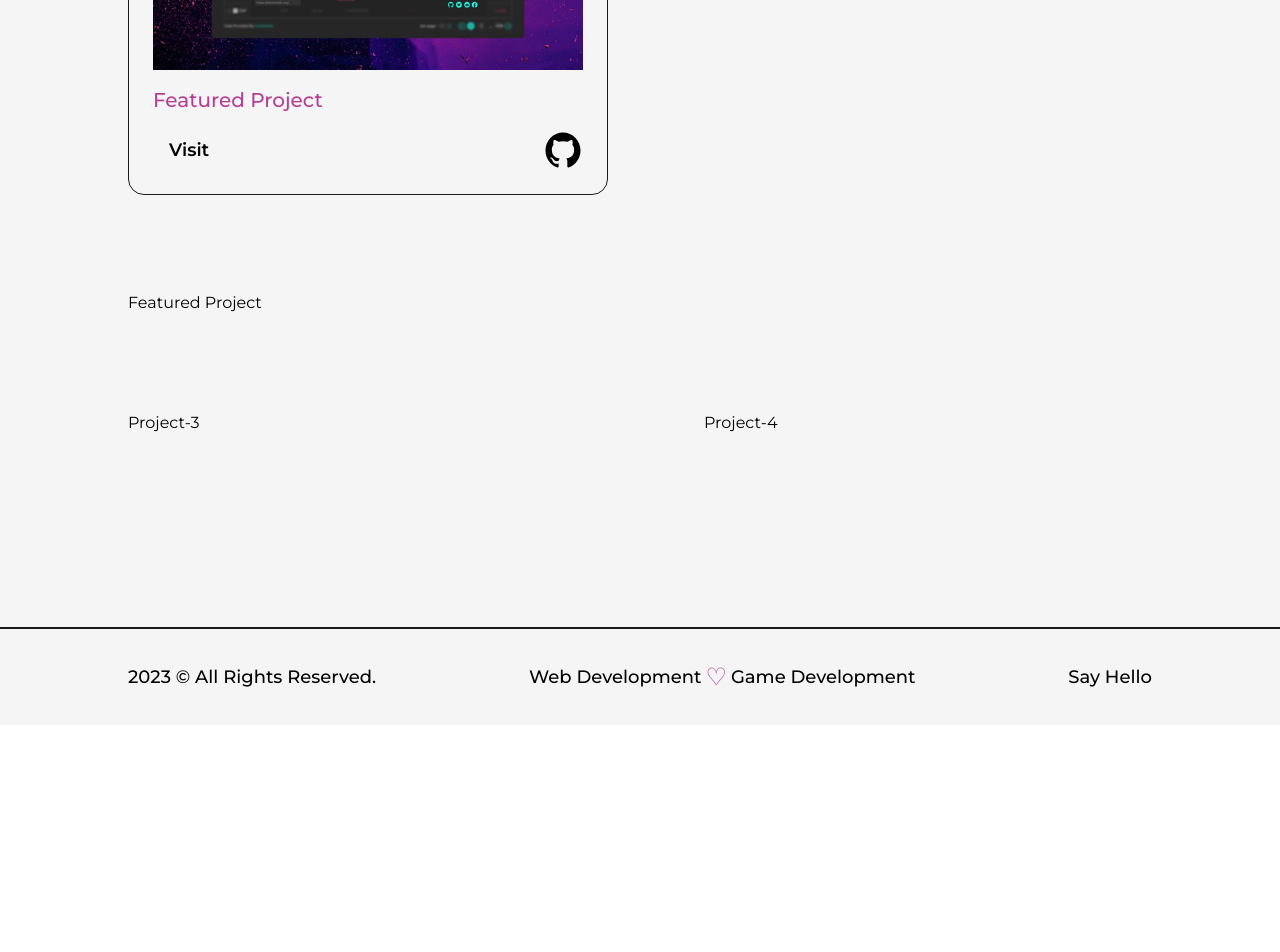
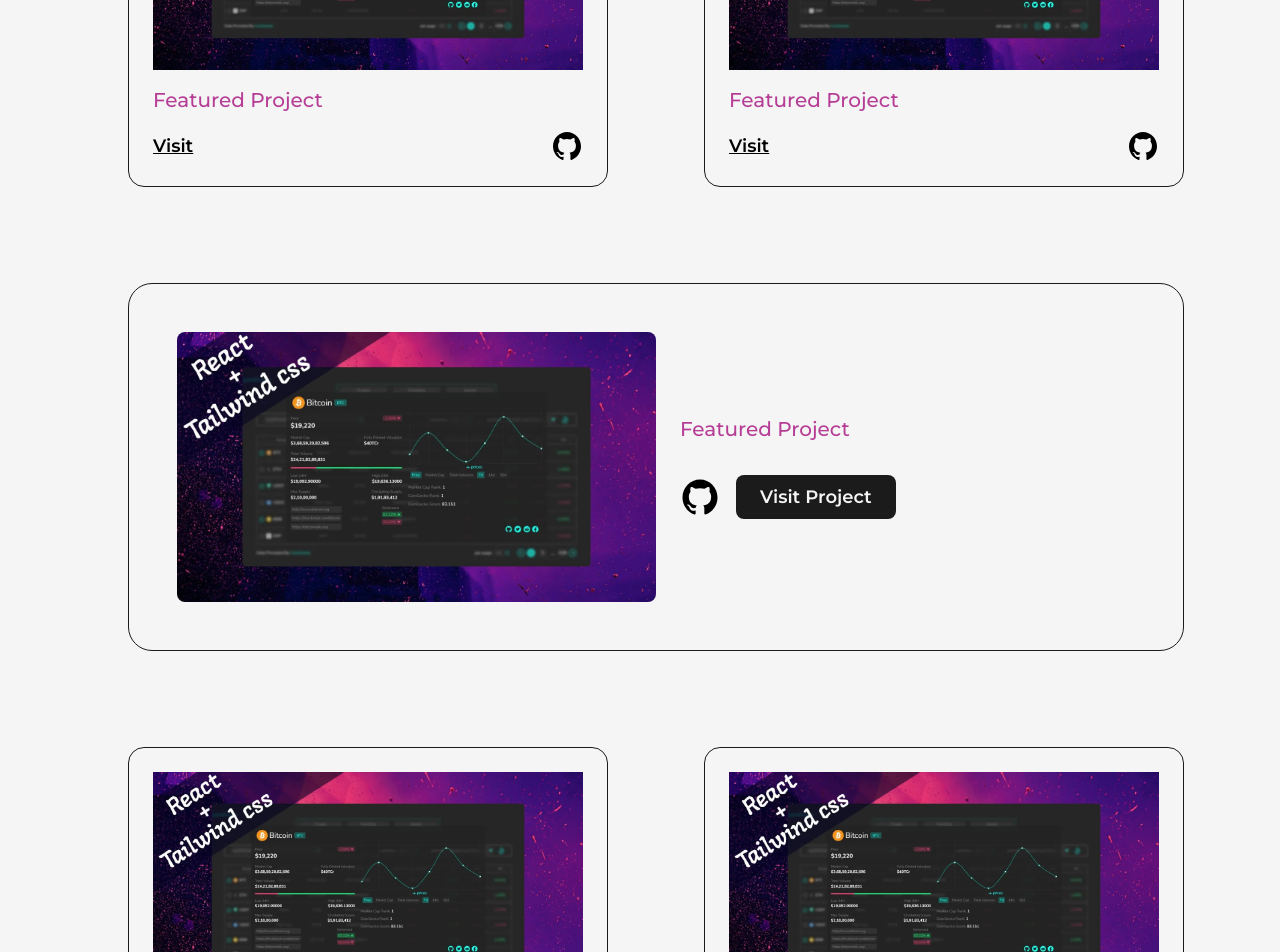
Before and after one commit to osbrown1/My-Portfolio, a Next.js app: page /projects in a window 1280 px wide. Shown: the part 1180-2132 px from the top of the page. Before the commit the page ends 1905 px from the top, so only its background shows below. Built offline with nearby package versions, Linux system fonts and the light colour scheme.

Commit message:
finished setting up placeholder images and styling them to get a sense of how to show my projects and how many projects I want to show

```diff
--- a/src/pages/projects.js
+++ b/src/pages/projects.js
@@ -59,9 +59,9 @@ const Project = ({title, type, img, link, github}) => {
 
       <div className='w-full mt-2 flex items-center justify-between'>
       <Link href={link} target='_blank'
-        className='ml-4 text-lg font-semibold'
+        className='text-lg font-semibold underline'
         >Visit</Link>
-        <Link href={github} target='_blank' className='w-10'> <GithubIcon /> </Link>
+        <Link href={github} target='_blank' className='w-8'> <GithubIcon /> </Link>
 
       </div>
 
@@ -94,8 +94,40 @@ const projects = () => {
               link="/"
               github="/"
               type="Featured Project"
+              />
 
 
+            </div>
+            <div className='col-span-6'>
+            <Project
+              title=""
+              img={project1}
+              summary=""
+              link="/"
+              github="/"
+              type="Featured Project"
+              />
+
+
+            </div>
+            <div className='col-span-6'>
+            <Project
+              title=""
+              img={project1}
+              summary=""
+              link="/"
+              github="/"
+              type="Featured Project"
+              />
+            </div>
+            <div className='col-span-12'>
+            <FeaturedProject
+              title=""
+              img={project1}
+              summary=""
+              link="/"
+              github="/"
+              type="Featured Project"
               />
             </div>
             <div className='col-span-6'>
@@ -106,21 +138,17 @@ const projects = () => {
               link="/"
               github="/"
               type="Featured Project"
-
-
               />
             </div>
             <div className='col-span-6'>
-              Project-2
-            </div>
-            <div className='col-span-12'>
-              Featured Project
-            </div>
-            <div className='col-span-6'>
-              Project-3
-            </div>
-            <div className='col-span-6'>
-              Project-4
+            <Project
+              title=""
+              img={project1}
+              summary=""
+              link="/"
+              github="/"
+              type="Featured Project"
+              />
             </div>
         </div>
 
```
